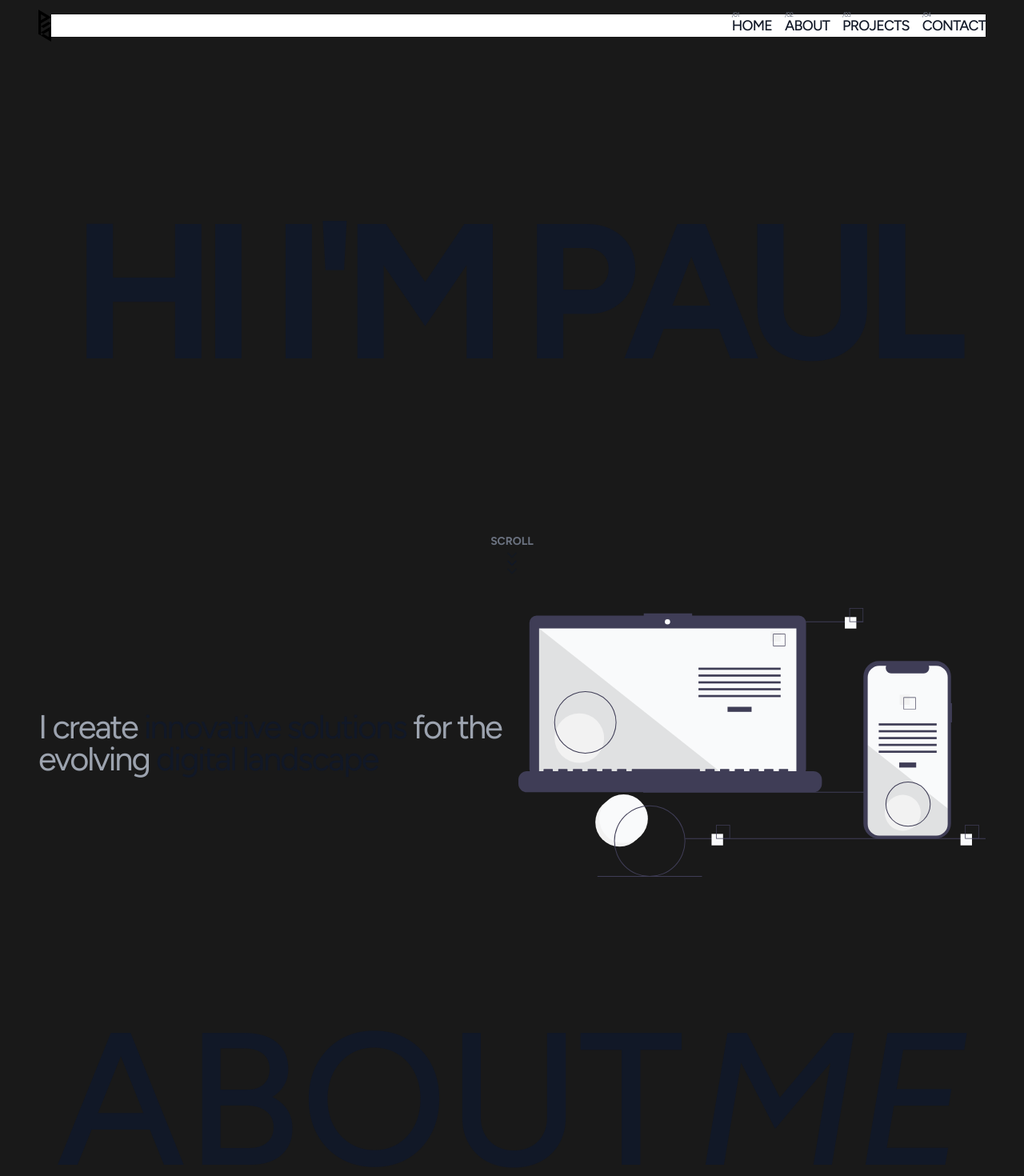
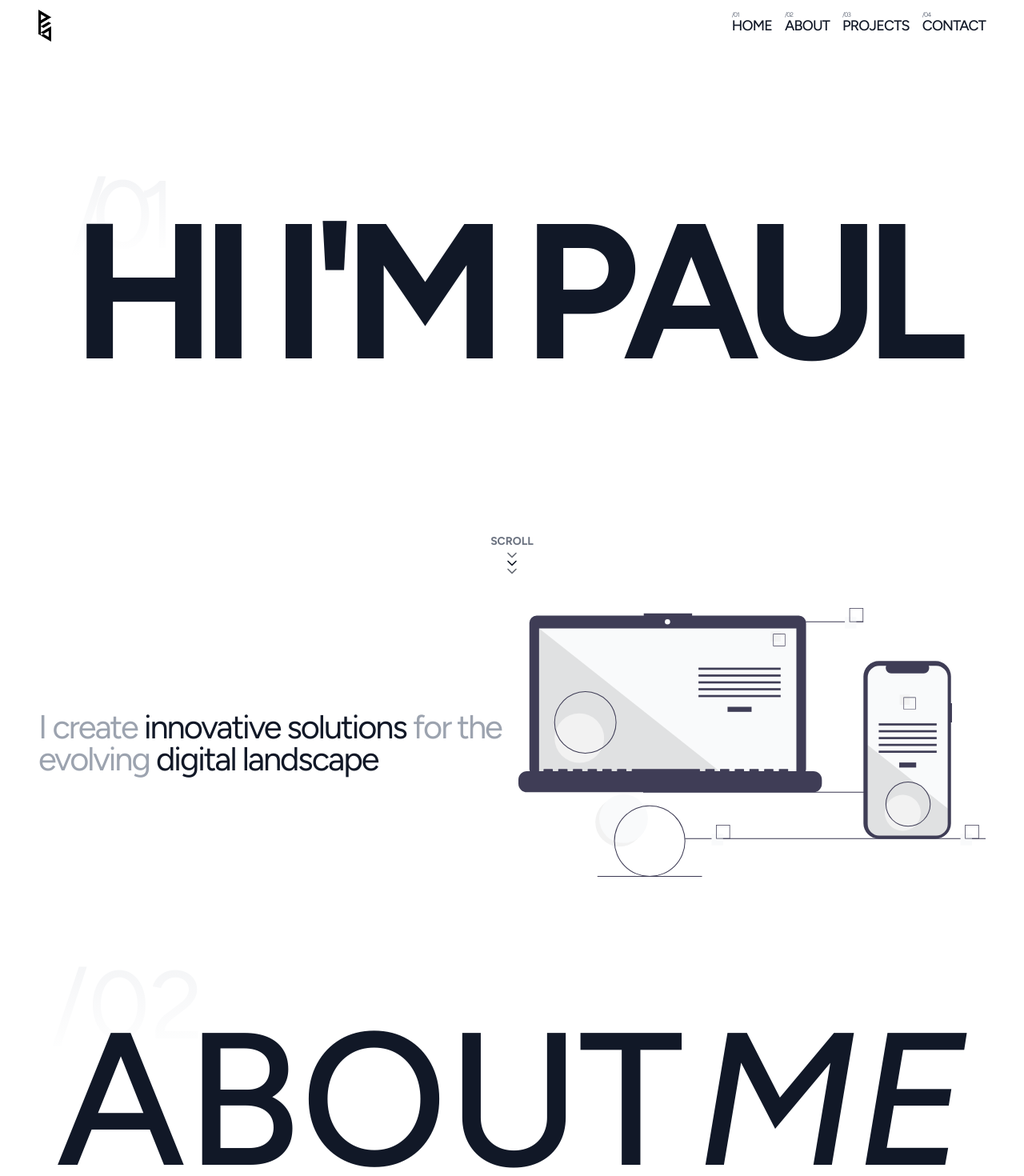
Before and after one commit to pauliversonc/pauliversonc, a Vue app: page / in a window 1280 px wide. Shown: the top 1470 px of the page at 80% size. Built offline with nearby package versions, Linux system fonts and the light colour scheme.

Commit message:
add pic, add heading count

```diff
--- a/index.html
+++ b/index.html
@@ -1,5 +1,5 @@
 <!doctype html>
-<html lang="en" class="dark">
+<html lang="en">
   <head>
     <meta charset="UTF-8" />
     <link rel="icon" type="image/svg+xml" href="/vite.svg" />
--- a/src/App.vue
+++ b/src/App.vue
@@ -12,11 +12,10 @@
 
     <!-- BUTTON MENU -->
     <div @click="toggleNav" class="relative h-6 w-6 overflow-hidden  z-40 hover:cursor-pointer select-none
-    lg:hidden
-    "role="button">
-      <div :class="moveLineMenu1" class="ease-out duration-300 absolute h-[4px] w-6 bg-black top-0 ">&nbsp;</div>
-      <div :class="moveLineMenu2" class="ease-out duration-300 absolute h-[4px] w-6 bg-black top-1/2 left-1/2 translate-y-[-50%]">&nbsp;</div>
-      <div :class="moveLineMenu3" class="ease-out duration-300 absolute h-[4px] w-6 bg-black bottom-0">&nbsp;</div>
+    lg:hidden" role="button" >
+      <div :class="moveLineMenu1" class="ease-out duration-300 absolute h-[4px] w-6 dark:bg-dmWhite bg-black top-0 ">&nbsp;</div>
+      <div :class="moveLineMenu2" class="ease-out duration-300 absolute h-[4px] w-6 dark:bg-dmWhite bg-black top-1/2 left-1/2 translate-y-[-50%]">&nbsp;</div>
+      <div :class="moveLineMenu3" class="ease-out duration-300 absolute h-[4px] w-6 dark:bg-dmWhite bg-black bottom-0">&nbsp;</div>
 
     </div>
 
@@ -127,7 +126,24 @@
     lg:text-[12.2rem]
     xl:text-[15rem]
 
+    relative
     ">
+        <span class=" bg-clip-text text-transparent bg-gradient-to-b from-gray-100 to-white
+         absolute top-0 left-0 text-gray-200 z-[-1] translate-y-[-50%] bg-red-200 font-normal inline-block p-1
+         text-[2.4rem]
+         xxs:text-[3.4rem]
+         xs:text-[4.4rem]
+         sm:text-[4.9rem]
+         lg:text-[6.1rem]
+         xl:text-[7.5rem]
+         sm:left-[-.5%]
+         lg:left-[2%]
+         xl:left-[3%]
+         2xl:left-[11%]
+        ">/01</span>
+
+
+
         <span class="lg:hidden">hi</span>
         <span class="sm:hidden">iam</span>
         <span class="sm:hidden">paul</span>
@@ -200,7 +216,21 @@
     xl:text-[14.72rem]
     2xl:text-[17.6rem]
     gap-4
+    relative
     ">
+    <span class=" bg-clip-text text-transparent bg-gradient-to-b from-gray-100 to-white
+         absolute top-0 left-0 text-gray-200 z-[-1] translate-y-[-50%] bg-red-200 font-normal inline-block p-1
+         text-[2.4rem]
+         xxs:text-[3.4rem]
+         xs:text-[4.4rem]
+         sm:text-[4.9rem]
+         lg:text-[6.1rem]
+         xl:text-[7.5rem]
+         md:left-[2%]
+         lg:left-[8%]
+         xl:left-[1%]
+
+        ">/02</span>
       <span class=" ">ABOUT</span>
       <span class="italic">ME</span>
     </h3>
@@ -637,7 +667,21 @@
     xl:text-[10.8rem]
     2xl:text-[13rem]
     gap-4
+    relative
     ">
+    <span class=" bg-clip-text text-transparent bg-gradient-to-b from-gray-100 to-white
+         absolute top-0 left-0 text-gray-200 z-[-1] translate-y-[-50%] bg-red-200 font-normal inline-block p-1
+         text-[2.4rem]
+         xxs:text-[3.4rem]
+         xs:text-[4.4rem]
+         sm:text-[4.9rem]
+         lg:text-[6.1rem]
+         xl:text-[7.5rem]
+         md:left-[2%]
+
+
+
+        ">/03</span>
       <span class=" ">my</span>
       <span class="italic">projects</span>
     </h3>
@@ -980,7 +1024,20 @@
     xl:text-[11.4rem]
     2xl:text-[13.67rem]
     gap-4
+    relative
     ">
+    <span class=" bg-clip-text text-transparent bg-gradient-to-b from-gray-100 to-white
+         absolute top-0 left-0 text-gray-200 z-[-1] translate-y-[-50%] bg-red-200 font-normal inline-block p-1
+         text-[2.4rem]
+         xxs:text-[3.4rem]
+         xs:text-[4.4rem]
+         sm:text-[4.9rem]
+         lg:text-[6.1rem]
+         xl:text-[7.5rem]
+         md:left-[2%]
+
+
+        ">/04</span>
       <span class=" ">contact</span>
       <span class="italic">me</span>
     </h3>
@@ -1216,7 +1273,20 @@
     xl:text-[11.8rem]
     2xl:text-[14.15rem]
     gap-4
+    relative
     ">
+    <span class=" bg-clip-text text-transparent bg-gradient-to-b from-gray-100 to-white
+         absolute top-0 left-0 text-gray-200 z-[-1] translate-y-[-50%] bg-red-200 font-normal inline-block p-1
+         text-[2.4rem]
+         xxs:text-[3.4rem]
+         xs:text-[4.4rem]
+         sm:text-[4.9rem]
+         lg:text-[6.1rem]
+         xl:text-[7.5rem]
+         md:left-[2%]
+
+
+        ">/05</span>
       <span class=" ">salamat</span>
       <span class="italic">po</span>
     </h3>
@@ -1398,4 +1468,5 @@ export default {
 
 
 
+
 </style>
```
Also changed, not shown: public/images/portrait/pauliversoncortez.png (added).
